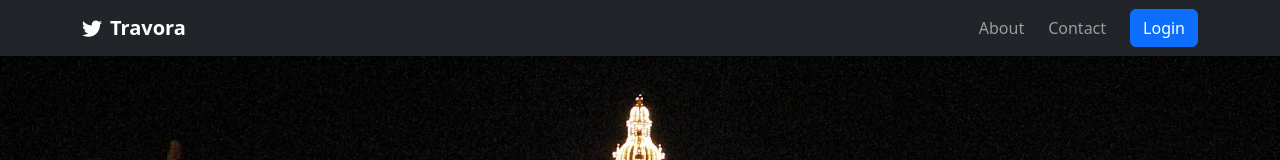
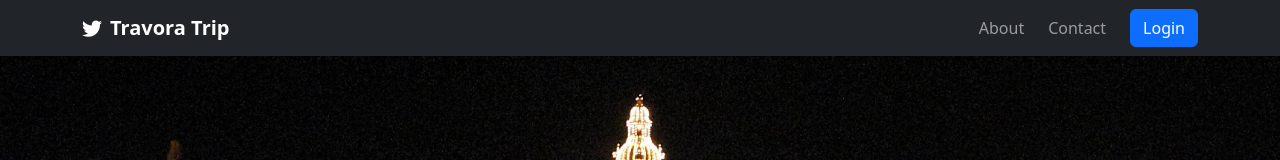
Before and after one commit to thanusha-stack/Trip_Booking_Mern_Website, a React (Create React App) app in the folder frontend/: page / in a window 1280 px wide. Shown: the top 160 px of the page. Built offline with nearby package versions, Linux system fonts and the light colour scheme; no server answers.

Commit message:
Rename branding to Travora Trip

```diff
--- a/frontend/public/index.html
+++ b/frontend/public/index.html
@@ -1,20 +1,15 @@
 <!DOCTYPE html>
 <html lang="en">
+
 <head>
   <meta charset="utf-8" />
   <!-- <link rel="icon" href="%PUBLIC_URL%/favicon.ico" /> -->
   <meta name="viewport" content="width=device-width, initial-scale=1" />
-    <link
-      rel="stylesheet"
-      href="https://cdn.jsdelivr.net/npm/bootstrap-icons@1.11.3/font/bootstrap-icons.css"
-    />
+  <link rel="stylesheet" href="https://cdn.jsdelivr.net/npm/bootstrap-icons@1.11.3/font/bootstrap-icons.css" />
   <script src="https://checkout.razorpay.com/v1/checkout.js"></script>
 
   <meta name="theme-color" content="#000000" />
-    <meta
-      name="description"
-      content="Web site created using create-react-app"
-    />
+  <meta name="description" content="Web site created using create-react-app" />
   <link rel="icon" type="image/svg+xml" href="%PUBLIC_URL%/twitter.svg" />
   <!--
       manifest.json provides metadata used when your web app is installed on a
@@ -32,8 +27,9 @@
       work correctly both with client-side routing and a non-root public URL.
       Learn how to configure a non-root public URL by running `npm run build`.
     -->
-    <title>Travora</title>
+  <title>Travora Trip</title>
 </head>
+
 <body>
   <noscript>You need to enable JavaScript to run this app.</noscript>
   <div id="root"></div>
@@ -49,4 +45,5 @@
     -->
 </body>
 <script src="https://checkout.razorpay.com/v1/checkout.js"></script>
+
 </html>
--- a/frontend/src/components/NavbarR.jsx
+++ b/frontend/src/components/NavbarR.jsx
@@ -12,7 +12,7 @@ function NavbarR() {
       <Container>
         <Navbar.Brand as={NavLink} to="/" className="fw-bold">
           <i className="bi bi-twitter me-2"></i>
-          Travora
+          Travora Trip
         </Navbar.Brand>
 
         {/* ✅ Hamburger */}
```
Also changed, not shown: frontend/public/manifest.json, 1 other file (tests, documents, lock files or other folders). Lines whose indentation alone changed are shown as unchanged.
